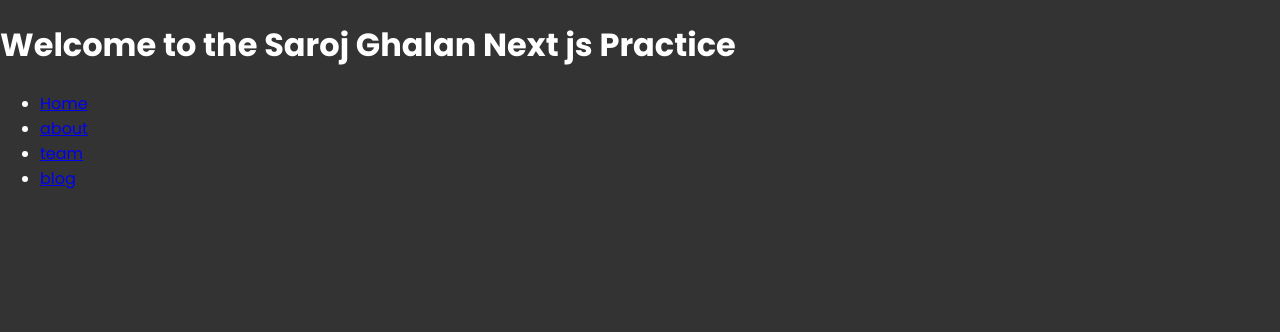
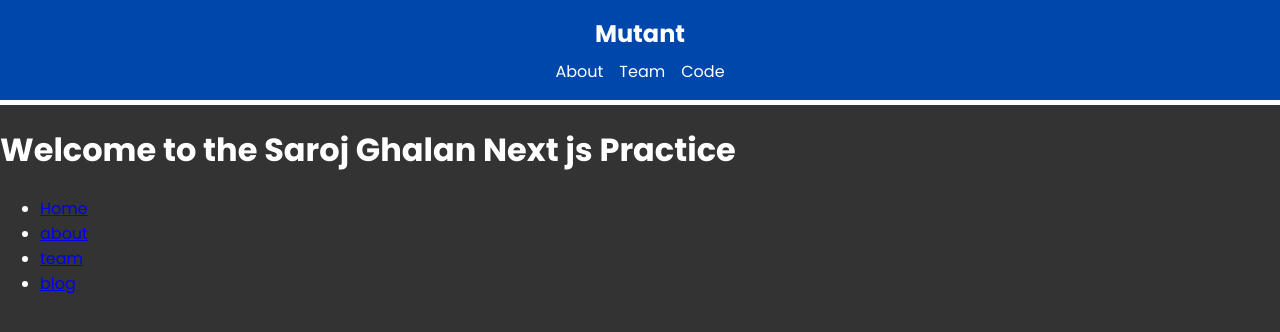
Before and after one commit to sarojghalan/Huddle, a Next.js app: page / in a window 1280 px wide. Shown: the top 332 px of the page. Built offline with nearby package versions, Linux system fonts and the light colour scheme.

Commit message:
Wrapping children with Header
to make header a constant in every file, Header component was added to the top of children inside Layout file.

```diff
--- a/app/layout.tsx
+++ b/app/layout.tsx
@@ -1,14 +1,14 @@
 import "./globals.css";
 import type { Metadata } from "next";
 import { Poppins } from "next/font/google";
-
+import Header from "@/components/Header";
 const poppins = Poppins({
-  weight: ['400','700'],
-  subsets: ['latin']
+  weight: ["400", "700"],
+  subsets: ["latin"],
 });
 
 export const metadata: Metadata = {
-  title: "Create Next App",
+  title: "Practice Next.js",
   description: "Generated by create next app",
 };
 
@@ -19,7 +19,10 @@
 }) {
   return (
     <html lang="en">
-      <body className={poppins.className}>{children}</body>
+      <body className={poppins.className}>
+        <Header />
+        {children}
+      </body>
     </html>
   );
 }
```
